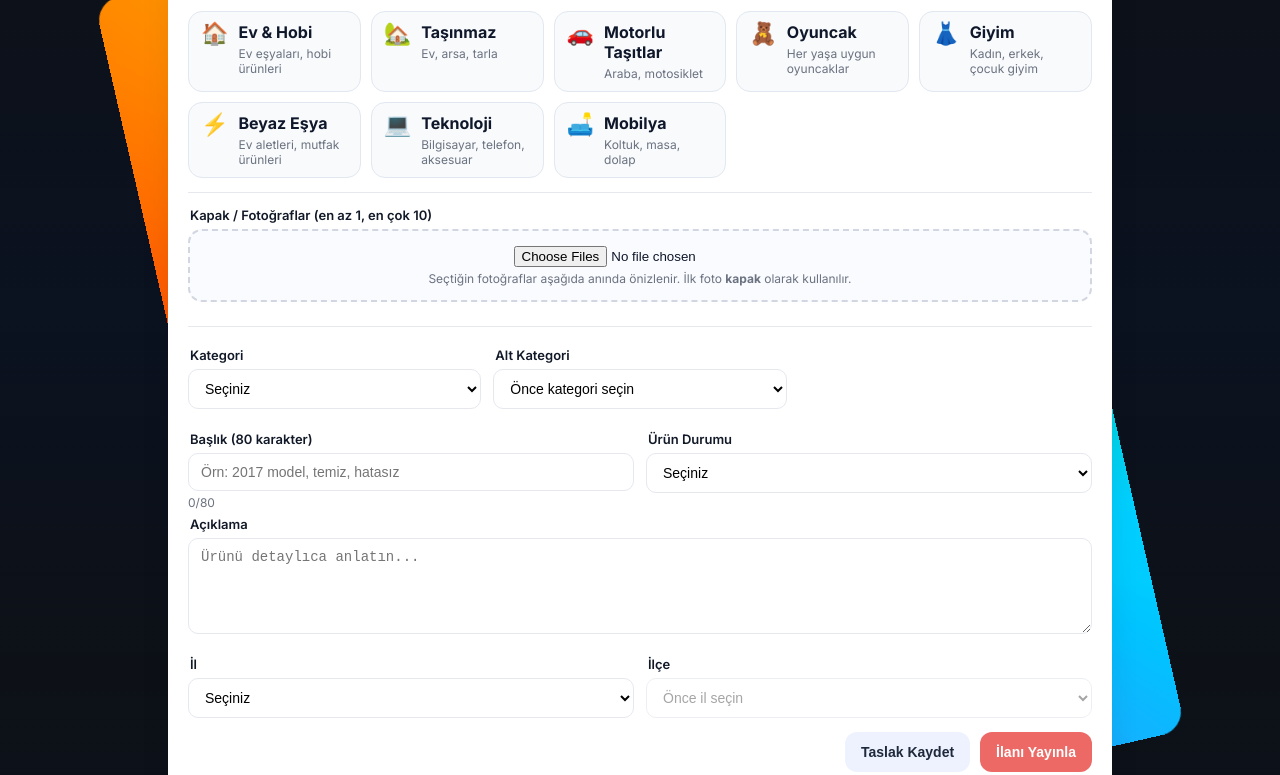
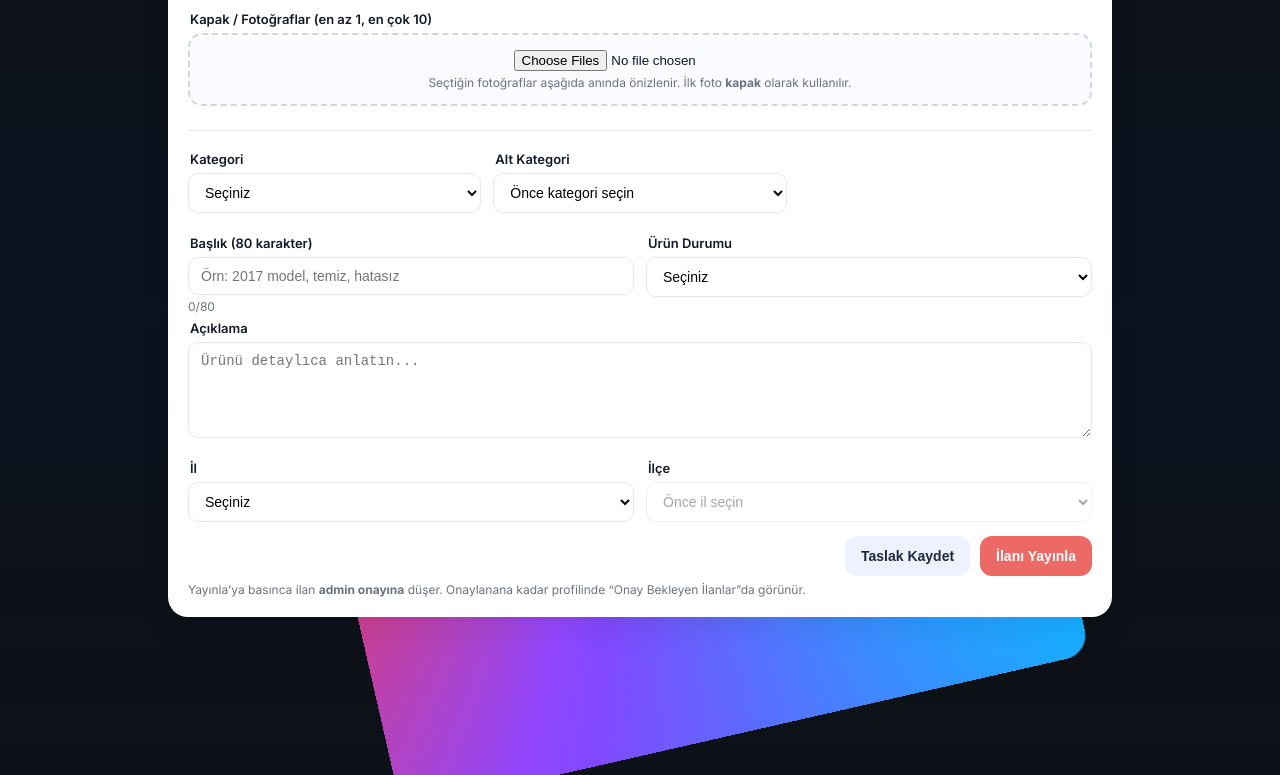
Before and after one commit to takascempericom-netizen/takas-emberi, a plain HTML site: page ilan-ver.html in a window 1280 px wide. Shown: the part 127-902 px from the top of the page. Drawn offline with Linux system fonts and the light colour scheme.

Commit message:
chore(ui): kategori şeridi kaldırıldı

```diff
--- a/ilan-ver.html
+++ b/ilan-ver.html
@@ -52,12 +52,6 @@
   .hint{font-size:12px; color:var(--muted); margin-top:4px}
   .divider{height:1px; background:var(--line); margin:14px 0}
 
-  /* Categories ribbon */
-  .cats{display:grid; gap:10px; grid-template-columns:repeat(auto-fill,minmax(170px,1fr)); margin-bottom:12px}
-  .cat{display:flex; gap:10px; align-items:flex-start; background:var(--soft); border:1px solid #e2e8f0; border-radius:14px; padding:10px 12px}
-  .cat b{display:block}
-  .cat .ic{font-size:22px; line-height:1}
-
   /* Upload */
   .upload{border:2px dashed #d2d6e0; border-radius:14px; padding:14px; text-align:center; background:#fafbff}
   .thumbs{display:grid; grid-template-columns:repeat(auto-fill,minmax(110px,1fr)); gap:10px; margin-top:10px}
@@ -82,23 +76,7 @@
         <button class="close" title="Kapat" onclick="(history.length>1?history.back():document.querySelector('.frame').remove())">×</button>
 
         <h1>İlan Ver</h1>
-        <div class="sub">Fotoğraf → Kategori → Başlık → Açıklama → Konum → Önizleme → <b>Yayınla</b></div>
-
-        <!-- Kategori çekmecesi -->
-        <div class="cats" aria-label="Kategoriler">
-          <div class="cat"><div class="ic">🏠</div><div><b>Ev & Hobi</b><div class="hint">Ev eşyaları, hobi ürünleri</div></div></div>
-          <div class="cat"><div class="ic">🏡</div><div><b>Taşınmaz</b><div class="hint">Ev, arsa, tarla</div></div></div>
-          <div class="cat"><div class="ic">🚗</div><div><b>Motorlu Taşıtlar</b><div class="hint">Araba, motosiklet</div></div></div>
-          <div class="cat"><div class="ic">🧸</div><div><b>Oyuncak</b><div class="hint">Her yaşa uygun oyuncaklar</div></div></div>
-          <div class="cat"><div class="ic">👗</div><div><b>Giyim</b><div class="hint">Kadın, erkek, çocuk giyim</div></div></div>
-          <div class="cat"><div class="ic">⚡</div><div><b>Beyaz Eşya</b><div class="hint">Ev aletleri, mutfak ürünleri</div></div></div>
-          <div class="cat"><div class="ic">💻</div><div><b>Teknoloji</b><div class="hint">Bilgisayar, telefon, aksesuar</div></div></div>
-          <div class="cat"><div class="ic">🛋️</div><div><b>Mobilya</b><div class="hint">Koltuk, masa, dolap</div></div></div>
-        </div>
-
-        <div class="divider"></div>
-
-        <!-- 1) Foto yükleme -->
+        <div class="sub">Fotoğraf → Kategori → Başlık → Açıklama → Konum → Önizleme → <b>Yayınla</b></div><!-- 1) Foto yükleme -->
         <section>
           <label for="photos">Kapak / Fotoğraflar (en az 1, en çok 10)</label>
           <div class="upload">
```
